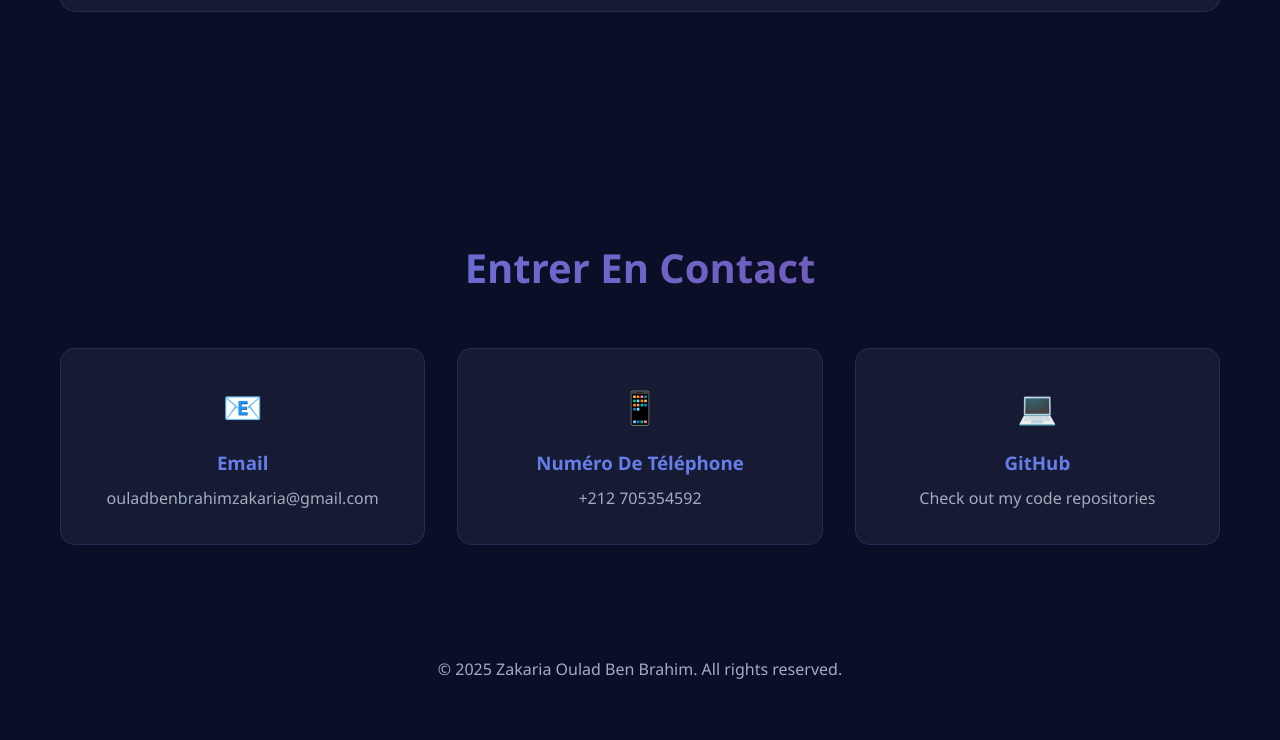
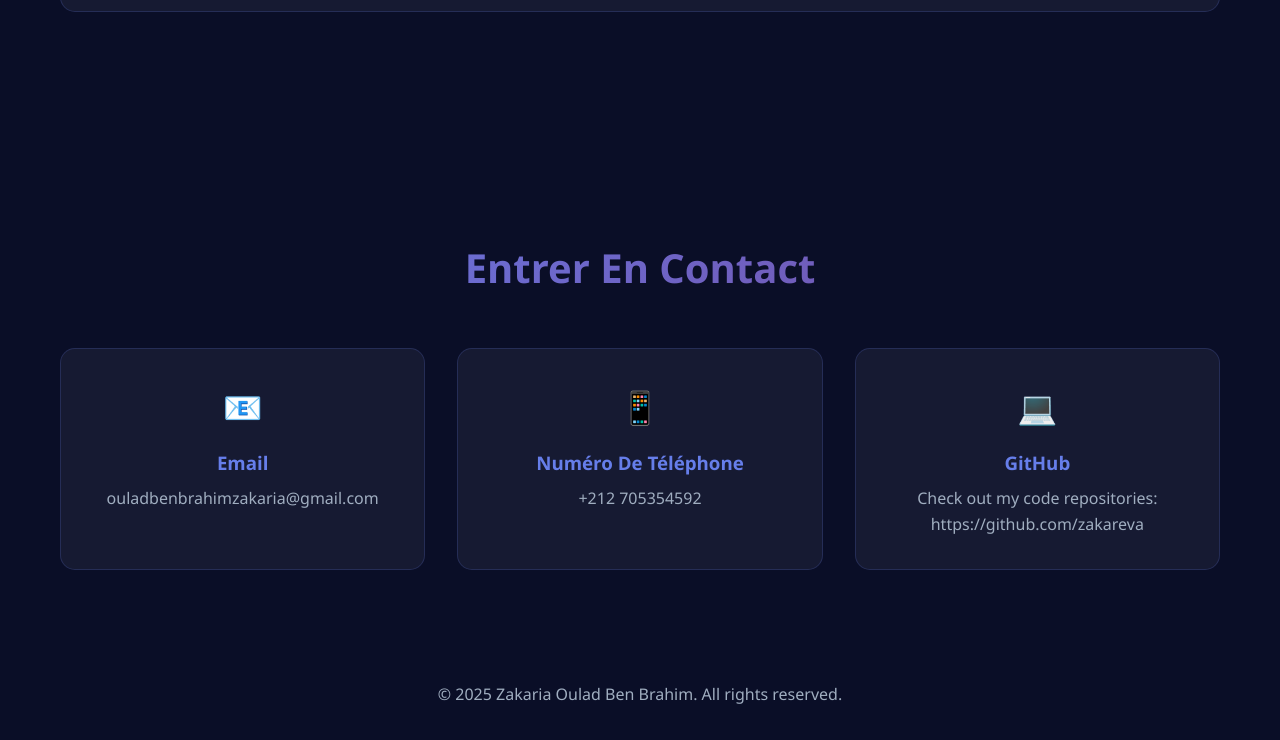
Before and after one commit to zakariabenbrahim176-beep/Zakaria-BenBrahim.github.io, a plain HTML site: page index.html in a window 1280 px wide. Shown: the part 5005-5745 px from the top of the page. Before the commit the page ends 5719 px from the top, so only its background shows below. Drawn offline with Linux system fonts and the light colour scheme.

Commit message:
Update index.html

```diff
--- a/index.html
+++ b/index.html
@@ -547,7 +547,7 @@
                 <div class="contact-item">
                     <div style="font-size: 2rem; color: #667eea; margin-bottom: 1rem;">💻</div>
                     <h3>GitHub</h3>
-                    <p>Check out my code repositories</p>
+                    <p>Check out my code repositories: https://github.com/zakareva</p>
                 </div>
             </div>
         </section>
@@ -679,4 +679,5 @@
         });
     </script>
 </body>
+
 </html>
```
